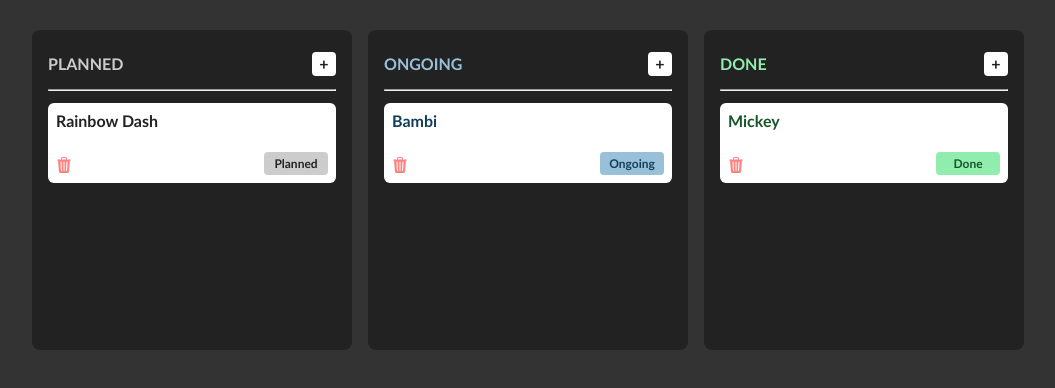
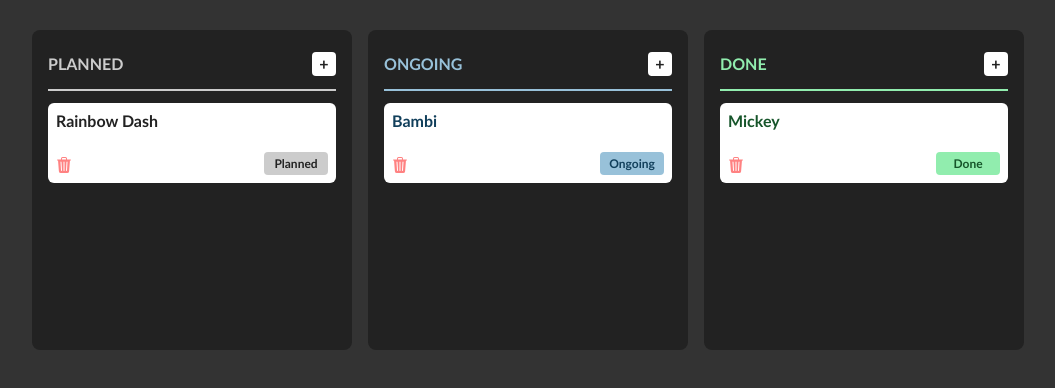
Before and after one commit to rubanero14/learn-zustand, a React (Vite) app in the folder learn-zustand/: page / in a window 1280 px wide. Shown: the top 388 px of the page, without its empty margins (112-1167 px from the left). Built offline with nearby package versions, Linux system fonts and the light colour scheme.

Commit message:
feat: color marking based on the task status on columns

```diff
--- a/learn-zustand/src/components/Column.css
+++ b/learn-zustand/src/components/Column.css
@@ -12,6 +12,18 @@
 
   .divider {
     margin: 0 0 0.75rem 0;
+
+    &.planned {
+      border: 1px solid var(--color-grey-light);
+    }
+
+    &.ongoing {
+      border: 1px solid var(--color-ongoing);
+    }
+
+    &.done {
+      border: 1px solid var(--color-done);
+    }
   }
 
   .title {
--- a/learn-zustand/src/components/Column.jsx
+++ b/learn-zustand/src/components/Column.jsx
@@ -36,7 +36,7 @@ const Column = ({ status }) => {
         </button>
       </div>
 
-      <hr className="divider" />
+      <hr className={"divider " + status} />
 
       {filteredTasks.reverse().map((task) => (
         <Task
--- a/learn-zustand/src/components/Task.jsx
+++ b/learn-zustand/src/components/Task.jsx
@@ -6,6 +6,8 @@ import SVG from "./SVG";
 const Task = ({ id }) => {
   const task = useStore((store) => store.tasks.find((task) => task.id === id));
   const deleteTask = useStore((store) => store.deleteTask);
+  const upperCaseFirstLetterTaskStatus =
+    task.status[0].toUpperCase() + task.status.slice(1);
   return (
     <div className={"task " + task.status} key={task.id}>
       <div className="title">{task.title}</div>
@@ -20,8 +22,11 @@ const Task = ({ id }) => {
           d="M11 1.5v1h3.5a.5.5 0 0 1 0 1h-.538l-.853 10.66A2 2 0 0 1 11.115 16h-6.23a2 2 0 0 1-1.994-1.84L2.038 3.5H1.5a.5.5 0 0 1 0-1H5v-1A1.5 1.5 0 0 1 6.5 0h3A1.5 1.5 0 0 1 11 1.5Zm-5 0v1h4v-1a.5.5 0 0 0-.5-.5h-3a.5.5 0 0 0-.5.5ZM4.5 5.029l.5 8.5a.5.5 0 1 0 .998-.06l-.5-8.5a.5.5 0 1 0-.998.06Zm6.53-.528a.5.5 0 0 0-.528.47l-.5 8.5a.5.5 0 0 0 .998.058l.5-8.5a.5.5 0 0 0-.47-.528ZM8 4.5a.5.5 0 0 0-.5.5v8.5a.5.5 0 0 0 1 0V5a.5.5 0 0 0-.5-.5Z"
         />
       </button>
-      <div className={"status " + task.status}>
-        {task.status[0].toUpperCase() + task.status.slice(1)}
+      <div
+        className={"status " + task.status}
+        title={"Status: " + upperCaseFirstLetterTaskStatus}
+      >
+        {upperCaseFirstLetterTaskStatus}
       </div>
     </div>
   );
```
